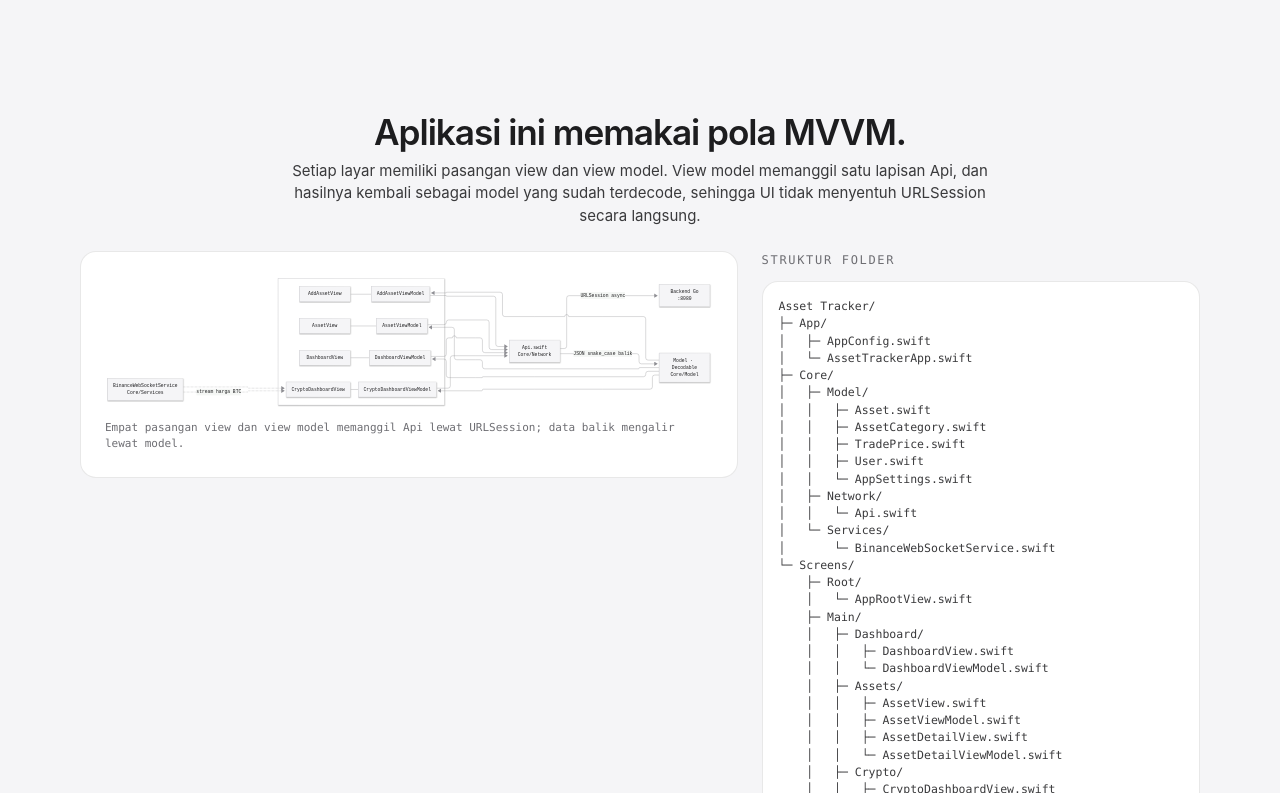
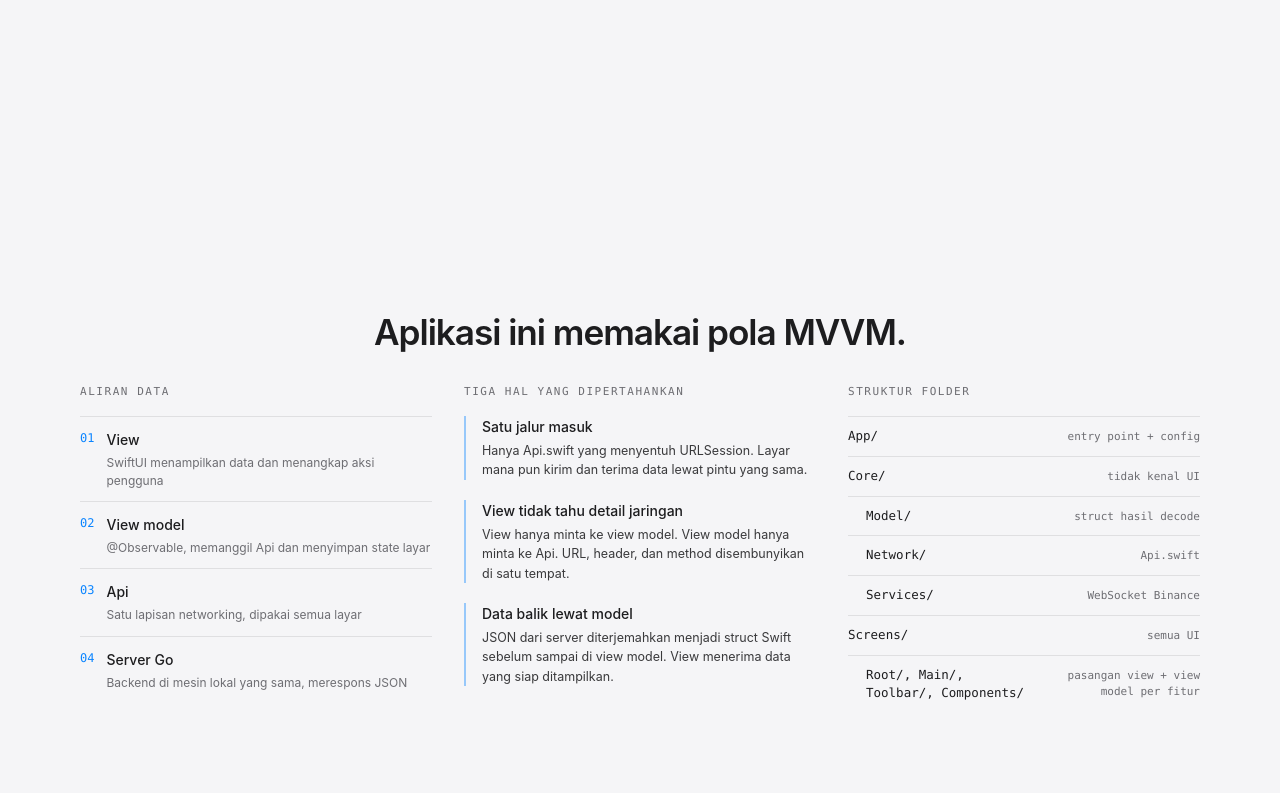
Before and after one commit to akhnafal-aban/akhnafal-aban.github.io, a React (Vite) app: page / in a window 1280 px wide. Shown: the part 3887-4680 px from the top of the page. Built offline with nearby package versions, Linux system fonts and the light colour scheme.

Commit message:
deck: redesign arsitektur as 3 tidy columns (aliran data, prinsip, folder ringkas) — no mermaid, simpler

```diff
--- a/src/slides/ArsitekturSlide.tsx
+++ b/src/slides/ArsitekturSlide.tsx
@@ -1,111 +1,124 @@
 import { motion, useReducedMotion } from 'motion/react'
 import { Slide } from '../components/Slide'
-import { Mermaid } from '../components/Mermaid'
 
-const flow = `flowchart LR
-  subgraph Screen[" "]
-    direction TB
-    V1["DashboardView"] --- VM1["DashboardViewModel"]
-    V2["AssetView"] --- VM2["AssetViewModel"]
-    V3["AddAssetView"] --- VM3["AddAssetViewModel"]
-    V4["CryptoDashboardView"] --- VM4["CryptoDashboardViewModel"]
-  end
+const steps = [
+  {
+    no: '01',
+    title: 'View',
+    note: 'SwiftUI menampilkan data dan menangkap aksi pengguna',
+  },
+  {
+    no: '02',
+    title: 'View model',
+    note: '@Observable, memanggil Api dan menyimpan state layar',
+  },
+  {
+    no: '03',
+    title: 'Api',
+    note: 'Satu lapisan networking, dipakai semua layar',
+  },
+  {
+    no: '04',
+    title: 'Server Go',
+    note: 'Backend di mesin lokal yang sama, merespons JSON',
+  },
+]
 
-  VM1 --> A
-  VM2 --> A
-  VM3 --> A
-  VM4 --> A
+const principles = [
+  {
+    title: 'Satu jalur masuk',
+    note: 'Hanya Api.swift yang menyentuh URLSession. Layar mana pun kirim dan terima data lewat pintu yang sama.',
+  },
+  {
+    title: 'View tidak tahu detail jaringan',
+    note: 'View hanya minta ke view model. View model hanya minta ke Api. URL, header, dan method disembunyikan di satu tempat.',
+  },
+  {
+    title: 'Data balik lewat model',
+    note: 'JSON dari server diterjemahkan menjadi struct Swift sebelum sampai di view model. View menerima data yang siap ditampilkan.',
+  },
+]
 
-  A["Api.swift<br/>Core/Network"] -->|"URLSession async"| Srv["Backend Go<br/>:8080"]
-  A -->|"JSON snake_case balik"| M["Model · Decodable<br/>Core/Model"]
-  M --> VM1
-  M --> VM2
-  M --> VM3
-  M --> VM4
-  W["BinanceWebSocketService<br/>Core/Services"] -.-> V4
-  W -.->|"stream harga BTC"| V4`
-
-const tree = `Asset Tracker/
-├─ App/
-│   ├─ AppConfig.swift
-│   └─ AssetTrackerApp.swift
-├─ Core/
-│   ├─ Model/
-│   │   ├─ Asset.swift
-│   │   ├─ AssetCategory.swift
-│   │   ├─ TradePrice.swift
-│   │   ├─ User.swift
-│   │   └─ AppSettings.swift
-│   ├─ Network/
-│   │   └─ Api.swift
-│   └─ Services/
-│       └─ BinanceWebSocketService.swift
-└─ Screens/
-    ├─ Root/
-    │   └─ AppRootView.swift
-    ├─ Main/
-    │   ├─ Dashboard/
-    │   │   ├─ DashboardView.swift
-    │   │   └─ DashboardViewModel.swift
-    │   ├─ Assets/
-    │   │   ├─ AssetView.swift
-    │   │   ├─ AssetViewModel.swift
-    │   │   ├─ AssetDetailView.swift
-    │   │   └─ AssetDetailViewModel.swift
-    │   ├─ Crypto/
-    │   │   ├─ CryptoDashboardView.swift
-    │   │   └─ CryptoDashboardViewModel.swift
-    │   └─ Settings/
-    │       └─ SettingsView.swift
-    ├─ Toolbar/
-    │   ├─ AddAssetView.swift
-    │   └─ AddAssetViewModel.swift
-    └─ Components/
-        ├─ AssetRowView.swift
-        └─ StatCardView.swift`
+const folders = [
+  { lvl: 0, name: 'App/', note: 'entry point + config' },
+  { lvl: 0, name: 'Core/', note: 'tidak kenal UI' },
+  { lvl: 1, name: 'Model/', note: 'struct hasil decode' },
+  { lvl: 1, name: 'Network/', note: 'Api.swift' },
+  { lvl: 1, name: 'Services/', note: 'WebSocket Binance' },
+  { lvl: 0, name: 'Screens/', note: 'semua UI' },
+  { lvl: 1, name: 'Root/, Main/, Toolbar/, Components/', note: 'pasangan view + view model per fitur' },
+]
 
 export function ArsitekturSlide({ id }: { id?: string }) {
   const reduce = useReducedMotion()
-  const reveal = {
-    hidden: reduce ? { opacity: 1, y: 0 } : { opacity: 0, y: 26 },
-    visible: { opacity: 1, y: 0, transition: { duration: 0.6, ease: [0.16, 1, 0.3, 1] as const } },
+  const col = {
+    hidden: reduce ? { opacity: 1, y: 0 } : { opacity: 0, y: 22 },
+    visible: { opacity: 1, y: 0, transition: { duration: 0.55, ease: [0.16, 1, 0.3, 1] as const } },
   }
 
   return (
     <Slide id={id}>
-      <h2 className="m-0 mb-2 text-center text-[clamp(1.5rem,3vw,2.2rem)] font-semibold leading-[1.1] tracking-[-0.03em]">
+      <h2 className="m-0 mb-8 text-center text-[clamp(1.5rem,3vw,2.2rem)] font-semibold leading-[1.1] tracking-[-0.03em]">
         Aplikasi ini memakai pola MVVM.
       </h2>
-      <p className="m-0 mb-6 mx-auto max-w-[44rem] text-center text-[14px] leading-[1.5] text-ink-2 md:text-[15px]">
-        Setiap layar memiliki pasangan view dan view model. View model memanggil satu lapisan Api, dan hasilnya kembali sebagai model yang sudah terdecode, sehingga UI tidak menyentuh URLSession secara langsung.
-      </p>
 
-      <div className="grid grid-cols-1 gap-6 lg:grid-cols-[minmax(0,3fr)_minmax(0,2fr)] lg:items-start">
+      <div className="grid grid-cols-1 gap-8 lg:grid-cols-3 lg:items-start">
         <motion.div
-          variants={reveal}
-          initial="hidden"
-          whileInView="visible"
-          viewport={{ once: true, amount: 0.3 }}
-          className="rounded-2xl border border-ink/10 bg-panel p-4 md:p-6"
-        >
-          <Mermaid chart={flow} />
-          <p className="m-0 mt-3 font-mono text-[11px] text-ink-3">
-            Empat pasangan view dan view model memanggil Api lewat URLSession; data balik mengalir lewat model.
-          </p>
-        </motion.div>
-
-        <motion.div
-          variants={reveal}
+          variants={col}
           initial="hidden"
           whileInView="visible"
           viewport={{ once: true, amount: 0.3 }}
         >
-          <p className="m-0 mb-3 font-mono text-[12px] uppercase tracking-[0.14em] text-ink-3">
-            Struktur folder
-          </p>
-          <pre className="m-0 overflow-x-auto rounded-2xl border border-ink/10 bg-panel p-4 font-mono text-[11px] leading-[1.5] text-ink-2 md:text-[11.5px]">
-            {tree}
-          </pre>
+          <p className="m-0 mb-4 font-mono text-[11px] uppercase tracking-[0.14em] text-ink-3">Aliran data</p>
+          <ol className="m-0 list-none p-0">
+            {steps.map((s) => (
+              <li key={s.no} className="flex gap-3 border-t border-ink/10 py-3">
+                <span className="font-mono text-[12px] text-ios-blue">{s.no}</span>
+                <div className="min-w-0 flex-1">
+                  <p className="m-0 text-[14px] font-medium text-ink">{s.title}</p>
+                  <p className="m-0 mt-1 text-[12px] leading-[1.45] text-ink-3">{s.note}</p>
+                </div>
+              </li>
+            ))}
+          </ol>
+        </motion.div>
+
+        <motion.div
+          variants={col}
+          initial="hidden"
+          whileInView="visible"
+          viewport={{ once: true, amount: 0.3 }}
+        >
+          <p className="m-0 mb-4 font-mono text-[11px] uppercase tracking-[0.14em] text-ink-3">Tiga hal yang dipertahankan</p>
+          <div className="flex flex-col gap-5">
+            {principles.map((p) => (
+              <div key={p.title} className="border-l-2 border-ios-blue/40 pl-4">
+                <p className="m-0 text-[14px] font-medium text-ink">{p.title}</p>
+                <p className="m-0 mt-1 text-[12.5px] leading-[1.55] text-ink-2">{p.note}</p>
+              </div>
+            ))}
+          </div>
+        </motion.div>
+
+        <motion.div
+          variants={col}
+          initial="hidden"
+          whileInView="visible"
+          viewport={{ once: true, amount: 0.3 }}
+        >
+          <p className="m-0 mb-4 font-mono text-[11px] uppercase tracking-[0.14em] text-ink-3">Struktur folder</p>
+          <ul className="m-0 list-none p-0">
+            {folders.map((f) => (
+              <li
+                key={f.name}
+                className="flex items-baseline justify-between gap-3 border-t border-ink/10 py-2.5"
+                style={{ paddingLeft: f.lvl * 18 }}
+              >
+                <span className="font-mono text-[12.5px] text-ink">{f.name}</span>
+                <span className="font-mono text-[11px] text-ink-3 text-right">{f.note}</span>
+              </li>
+            ))}
+          </ul>
         </motion.div>
       </div>
     </Slide>
```
